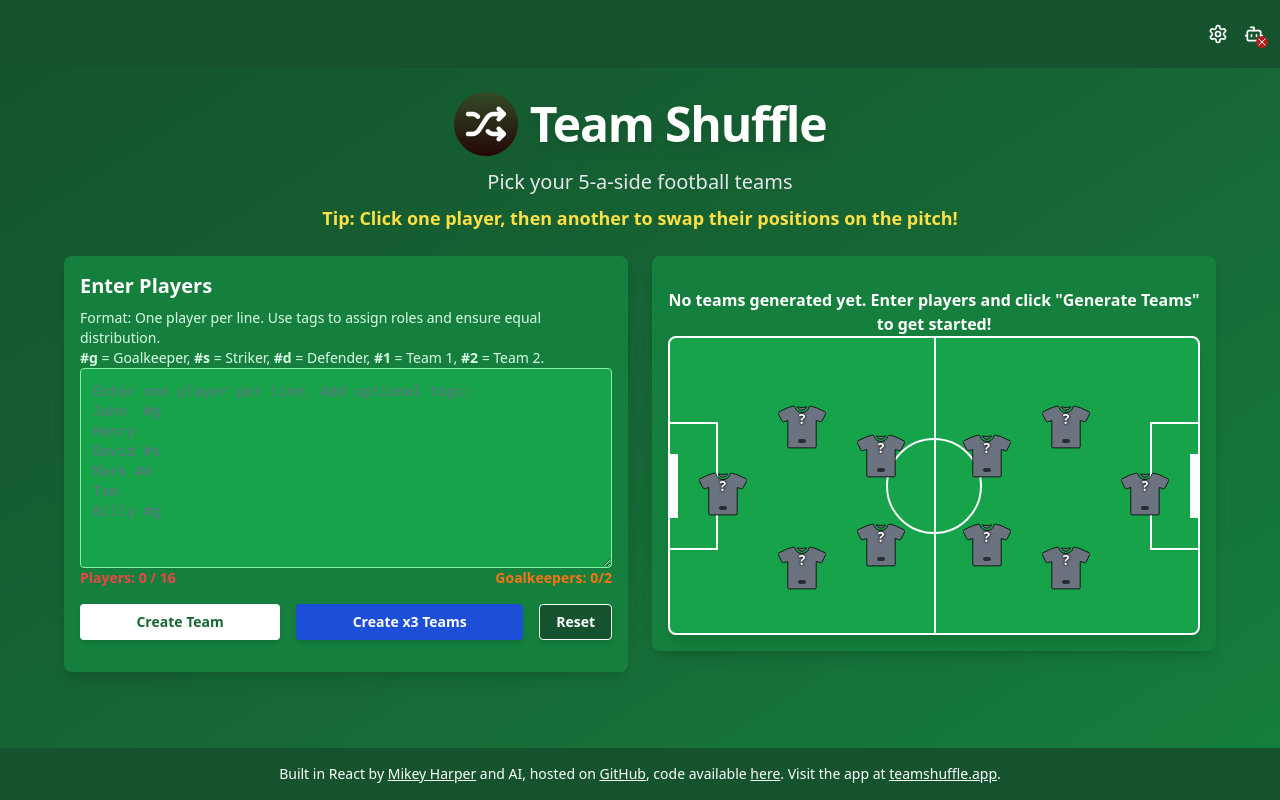
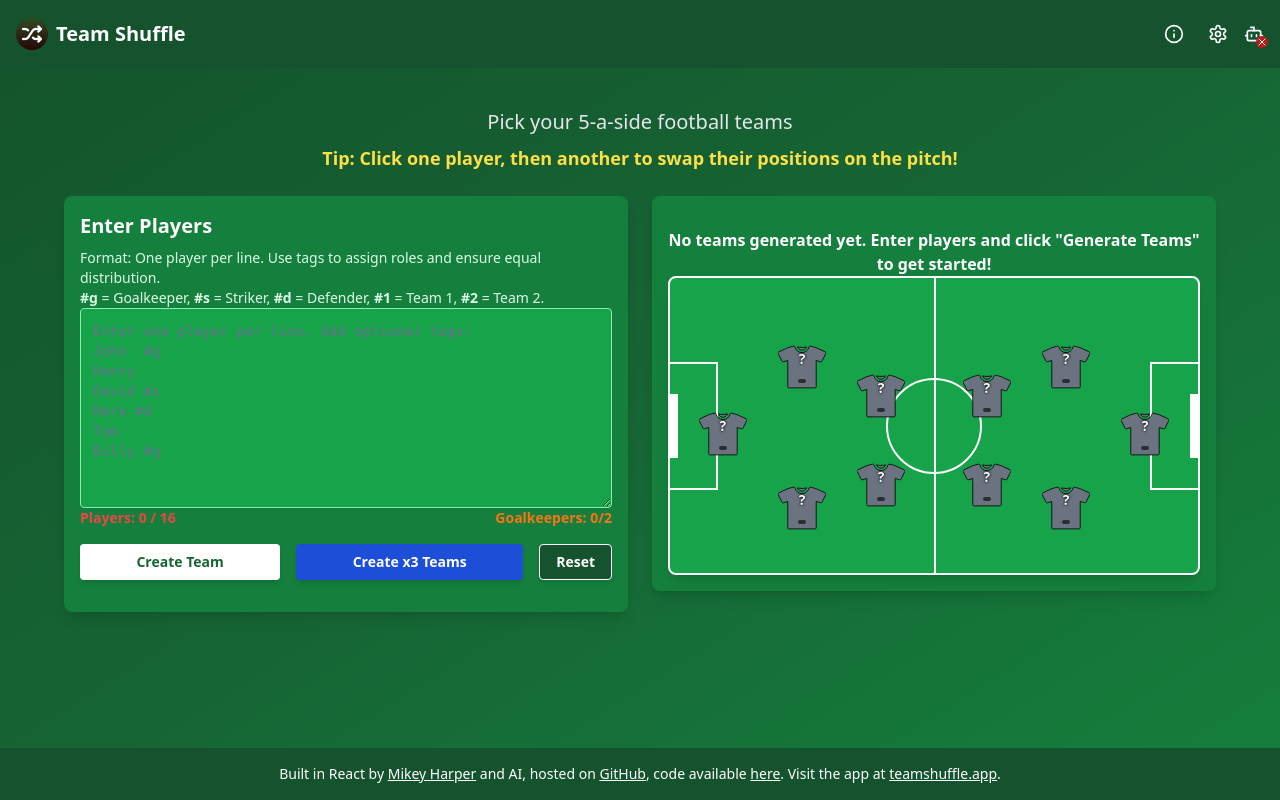
Before and after one commit to dr-harper/football-team-picker, a React (Vite) app: page / in a window 1280 px wide. Built offline with nearby package versions, Linux system fonts and the light colour scheme.

Commit message:
Move title to header and add info modal

```diff
--- a/src/App.tsx
+++ b/src/App.tsx
@@ -631,17 +631,7 @@ const FootballTeamPicker = () => {
                 )}
 
                 {/* Title Section */}
-                <div className="text-center space-y-3 mb-6">
-                    <div className="flex justify-center items-center gap-3">
-                        <img
-                            src="/logo.png" // Path to the logo in the public folder
-                            alt="Team Shuffle Logo"
-                            className="w-12 h-12 sm:w-16 sm:h-16"
-                        />
-                        <h1 className="text-4xl sm:text-5xl font-extrabold text-white tracking-tight drop-shadow-lg">
-                            Team Shuffle
-                        </h1>
-                    </div>
+                <div className="text-center space-y-3 mb-6 mt-4">
                     <p className="text-gray-200 text-lg sm:text-xl">
                         Pick your 5-a-side football teams<br />
                         <span className="text-yellow-300 text-base sm:text-lg font-semibold block mt-2">
--- a/src/components/HeaderBar.tsx
+++ b/src/components/HeaderBar.tsx
@@ -1,7 +1,7 @@
 import React, { useState } from 'react';
 import { Button } from './ui/button';
 import { teamPlaces } from '../constants/teamConstants';
-import { Settings, Bot, Check, X } from 'lucide-react';
+import { Settings, Bot, Check, X, Info } from 'lucide-react';
 
 
 interface HeaderBarProps {
@@ -42,12 +42,26 @@ const HeaderBar: React.FC<HeaderBarProps> = ({
     onDarkModeChange,
 }) => {
     const [showConfig, setShowConfig] = useState(false);
+    const [showInfo, setShowInfo] = useState(false);
 
     const aiEnabled = Boolean(geminiKey);
 
     return (
-        <header className="bg-green-900 text-white p-4 flex justify-end relative z-10 dark:bg-green-950">
-            <div className="relative flex items-center">
+        <header className="bg-green-900 text-white p-4 flex items-center justify-between relative z-10 dark:bg-green-950">
+            <div className="flex items-center gap-2">
+                <img src="/logo.png" alt="Team Shuffle Logo" className="w-8 h-8" />
+                <span className="font-bold text-xl">Team Shuffle</span>
+            </div>
+            <div className="relative flex items-center gap-2">
+                <Button
+                    onClick={() => setShowInfo(true)}
+                    variant="ghost"
+                    size="icon"
+                    className="rounded-full text-white"
+                    aria-label="App info"
+                >
+                    <Info className="w-5 h-5" />
+                </Button>
                 <Button
                     onClick={() => setShowConfig(true)}
                     variant="ghost"
@@ -61,7 +75,7 @@ const HeaderBar: React.FC<HeaderBarProps> = ({
                         setShowConfig(true);
                         setTimeout(() => aiInputRef.current?.focus(), 0);
                     }}
-                    className="ml-2 relative text-white"
+                    className="relative text-white"
                     aria-label="AI status"
                 >
                     <Bot className="w-5 h-5" />
@@ -202,6 +216,31 @@ const HeaderBar: React.FC<HeaderBarProps> = ({
                     </div>
                 </div>
             )}
+            {showInfo && (
+                <div
+                    className="fixed inset-0 flex items-center justify-center bg-black/50 backdrop-blur-sm z-30"
+                    onClick={() => setShowInfo(false)}
+                >
+                    <div
+                        className="relative w-80 bg-white dark:bg-gray-800 border border-gray-300 dark:border-gray-600 rounded shadow-lg p-4 text-green-900 dark:text-green-100 space-y-2"
+                        onClick={(e) => e.stopPropagation()}
+                    >
+                        <button
+                            onClick={() => setShowInfo(false)}
+                            className="absolute top-2 right-2 text-gray-500 hover:text-gray-700 dark:text-gray-300"
+                        >
+                            <X className="w-4 h-4" />
+                        </button>
+                        <h2 className="text-lg font-bold mb-2">About Team Shuffle</h2>
+                        <ul className="list-disc pl-5 text-sm space-y-1">
+                            <li>Balance teams by tagging keepers, defenders and strikers.</li>
+                            <li>Generate fun team names based on location.</li>
+                            <li>Use AI to create match summaries.</li>
+                            <li>Export or share your line-ups.</li>
+                        </ul>
+                    </div>
+                </div>
+            )}
         </header>
     );
 };
```
